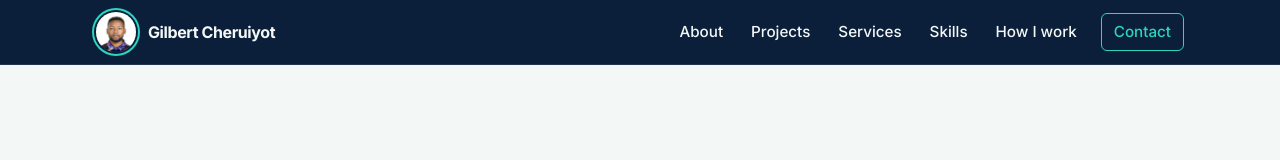
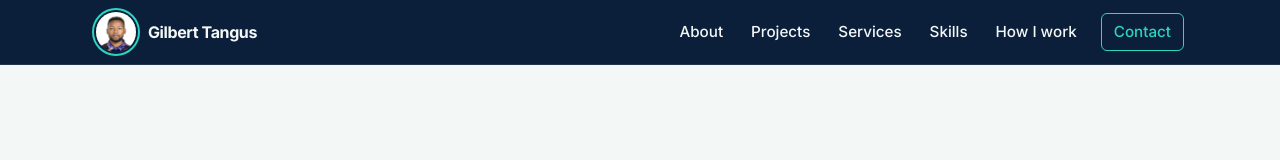
Before and after one commit to gilbertofke/gilbert-portfolio, a Next.js app: page / in a window 1280 px wide. Shown: the top 160 px of the page. Built offline with nearby package versions, Linux system fonts and the light colour scheme; no server answers.

Commit message:
feat(name): show Gilbert Tangus in the nav and footer

```diff
--- a/src/components/Footer.tsx
+++ b/src/components/Footer.tsx
@@ -1,4 +1,4 @@
-import { socials } from "@/data/site";
+import { site, socials } from "@/data/site";
 
 const linkClass =
   "inline-flex min-h-11 items-center font-medium text-teal underline decoration-teal/40 underline-offset-4 hover:decoration-teal focus-visible:rounded-sm focus-visible:outline-2 focus-visible:outline-offset-4 focus-visible:outline-turq";
@@ -12,7 +12,7 @@ export default function Footer() {
   return (
     <footer className="border-t border-line py-8">
       <div className="page-container flex flex-col gap-4 text-sm text-muted md:flex-row md:items-center md:justify-between">
-        <p>&copy; {year} Gilbert Cheruiyot Tangus</p>
+        <p>&copy; {year} {site.shortName}</p>
         <p>
           I write about the technical side of my work on{" "}
           <a
--- a/src/data/site.ts
+++ b/src/data/site.ts
@@ -2,7 +2,7 @@ import type { NavLink, Post } from "@/lib/types";
 
 export const site = {
   name: "Gilbert Cheruiyot",
-  shortName: "Gilbert Cheruiyot",
+  shortName: "Gilbert Tangus",
   fullName: "Gilbert Cheruiyot Tangus",
   url: "https://tangus.vercel.app",
   tagline: "AI Systems Engineer and Consultant",
```
